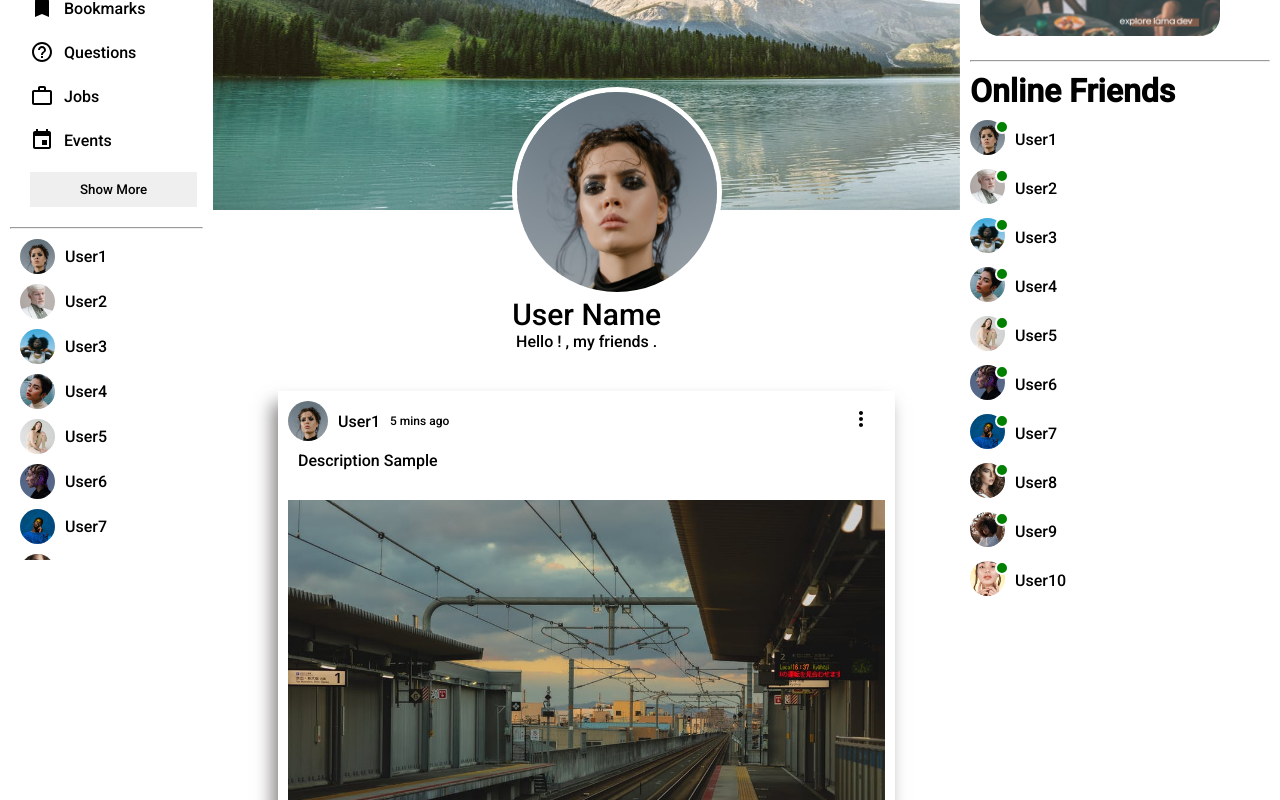
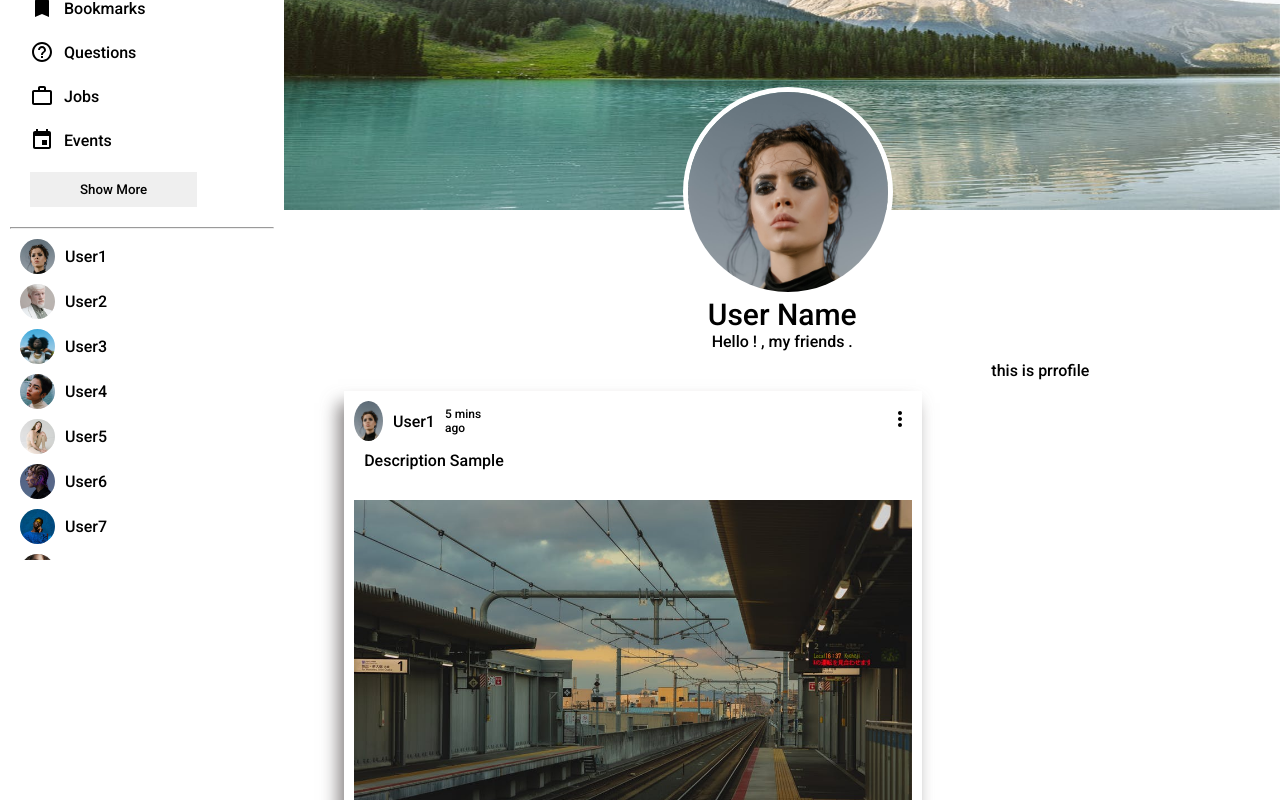
Before and after one commit to kanikaacem/Instagramclone, a React (Create React App) app: page /profile in a window 1280 px wide. Shown: the part 240-1040 px from the top of the page. Built offline with nearby package versions, Linux system fonts and the light colour scheme.

Commit message:
new changes

```diff
--- a/src/components/ProfilePage.js
+++ b/src/components/ProfilePage.js
@@ -9,7 +9,6 @@ function ProfilePage() {
         <div className="mainContainer">
           <Sidebar></Sidebar>
           <UserProfile></UserProfile>
-          <RightSidebar></RightSidebar>
         </div>
       </div>
     </>
--- a/src/components/RightSidebar.js
+++ b/src/components/RightSidebar.js
@@ -1,16 +1,12 @@
 import OnlineFriend from "./OnlineFriend";
 import { Users } from "../DemoData";
-function RightSidebar() {
-  {
-    console.log(Users);
-  }
-  return (
-    <div className="RightSidebar">
-      <div className="RightSideBarWrapper">
+function RightSidebar({ profile }) {
+  const HomeRightSidebar = () => {
+    return (
+      <>
         <div className="BirthdayDiv">
           <img className="BirthdayImage" src="/assets/gift.png" alt="" />
           <span>
-            {" "}
             Connection Friends and 3 other Friends have their birthday{" "}
           </span>
         </div>
@@ -24,6 +20,21 @@ function RightSidebar() {
             <OnlineFriend user={user} key={user.id} />
           ))}
         </div>
+      </>
+    );
+  };
+
+  const ProfileRightSidebar = () => {
+    return <>this is prrofile</>;
+  };
+  return (
+    <div className="RightSidebar">
+      <div className="RightSideBarWrapper">
+        {profile === "profile" ? (
+          <ProfileRightSidebar></ProfileRightSidebar>
+        ) : (
+          <HomeRightSidebar></HomeRightSidebar>
+        )}
       </div>
     </div>
   );
--- a/src/components/UserProfile.js
+++ b/src/components/UserProfile.js
@@ -1,6 +1,6 @@
 import ConnectionFeed from "./ConnectionFeed";
 import { Posts } from "../DemoData";
-
+import RightSidebar from "./RightSidebar";
 function UserProfile() {
   return (
     <>
@@ -22,9 +22,14 @@ function UserProfile() {
           <div className="ProfileDescription"> Hello ! , my friends .</div>
         </div>
 
-        {Posts.map((p) => {
-          return <ConnectionFeed post={p} key={p.id} />;
-        })}
+        <div className="UserProfileContent">
+          <div className="ProfileFeed">
+            {Posts.map((p) => {
+              return <ConnectionFeed post={p} key={p.id} />;
+            })}
+          </div>
+          <RightSidebar profile="profile"></RightSidebar>
+        </div>
       </div>
     </>
   );
--- a/src/components/index.css
+++ b/src/components/index.css
@@ -393,3 +393,10 @@
 .UserName{
     font-size:30px;
 }
+
+.UserProfileContent{
+    display: flex;
+}
+.ProfileFeed{
+    flex: 7;
+}
```
